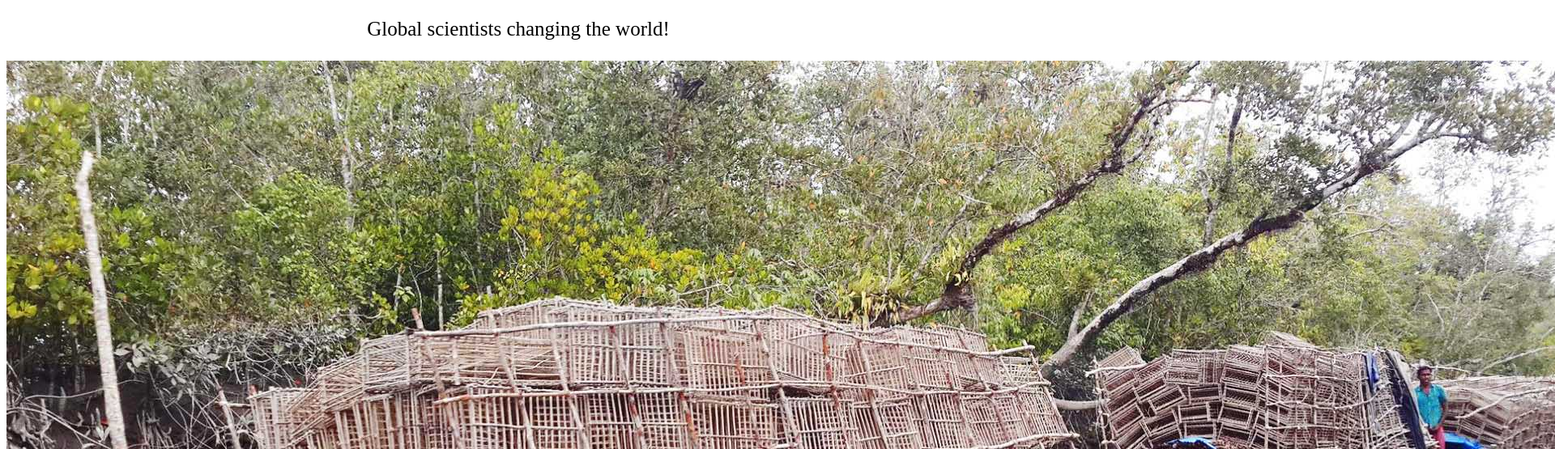
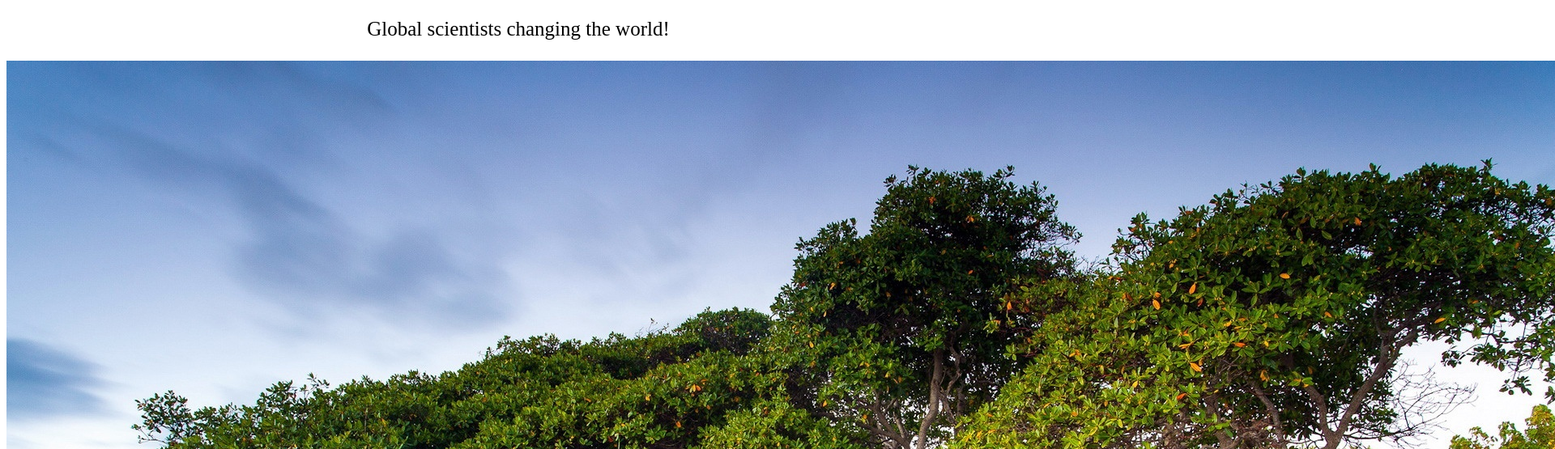
Before and after one commit to Monoswita/Monoswita.github.io, a plain HTML site: page unit_3/index.html in a window 1280 px wide. Shown: the part 61-616 px from the top of the page at 81% size, 1920 px wide, since content can reach past the window. Drawn offline with Linux system fonts and the light colour scheme.

Commit message:
picturechange
mangrove

```diff
--- a/unit_3/index.html
+++ b/unit_3/index.html
@@ -9,7 +9,7 @@
 	<h1>Teachers Try Science</h1>
 
 	<p>Global scientists changing the world!</p>
-	<img src="images/boat.jpg">
+	<img src="images/mangrove.jpg">
 
 	<p>Lorem ipsum dolor sit amet, consectetur adipisicing elit, sed do eiusmod
 	tempor incididunt ut labore et dolore magna aliqua. Ut enim ad minim veniam,
```
